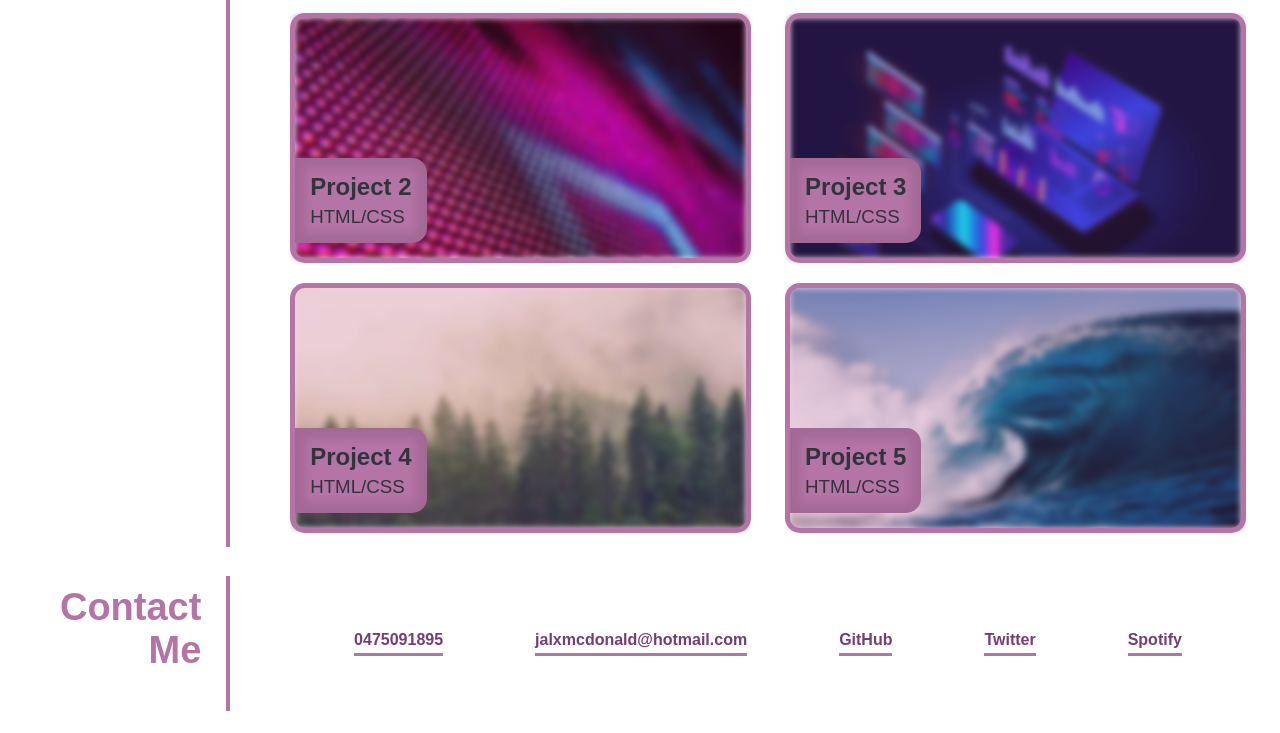
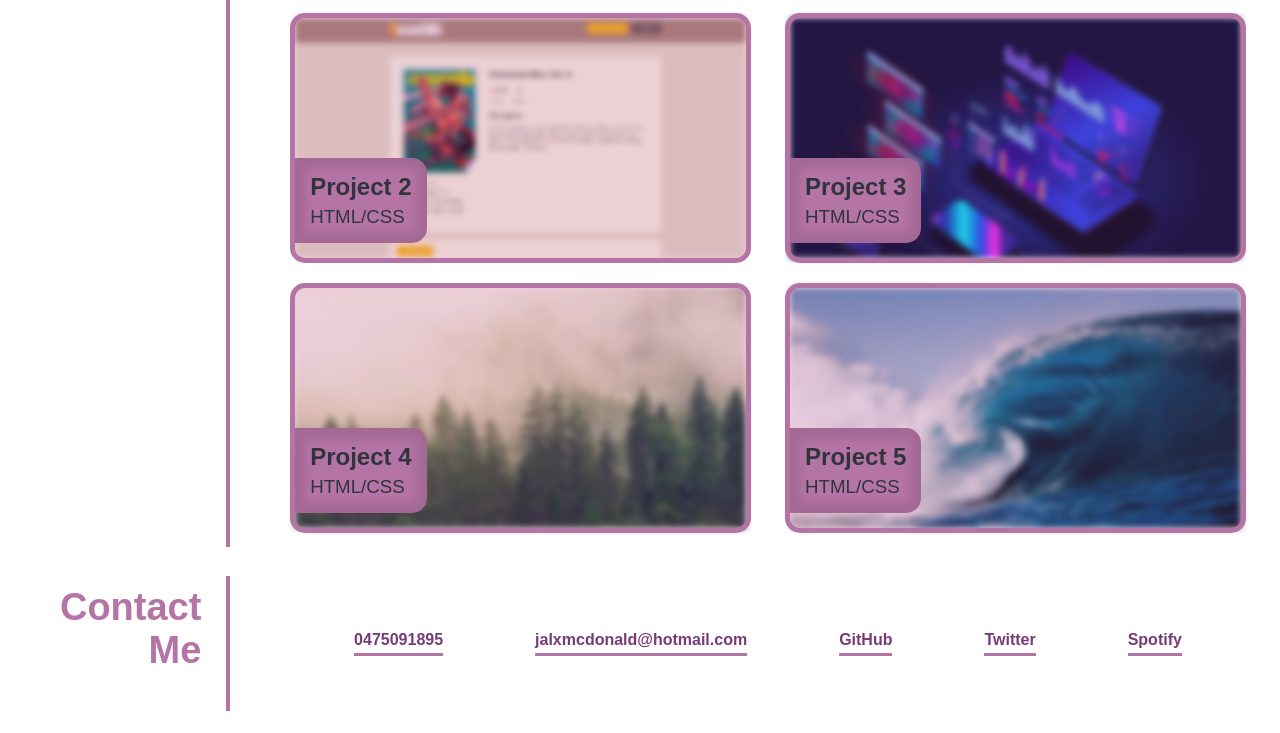
Before and after one commit to jujusoi/JM-Module2Challenge, a plain HTML site: page index.html in a window 1280 px wide. Shown: the part 969-1702 px from the top of the page. Drawn offline with Linux system fonts and the light colour scheme.

Commit message:
added new project

```diff
--- a/index.html
+++ b/index.html
@@ -51,7 +51,7 @@
                         </figcaption>
                     </figure>
                     <figure id="work-box-2">
-                        <a href="https://www.example.com"><img src="./assets/images/led.jfif" alt="Example project 2">
+                        <a href="https://dry-savannah-12816-a8270f4eeafb.herokuapp.com/home"><img src="./assets/images/readmi.PNG" alt="ReadMi Book Blog">
                         </a>
                         <figcaption>
                             <h2>Project 2</h2>
```
Also changed, not shown: assets/images/readmi.PNG (added).
